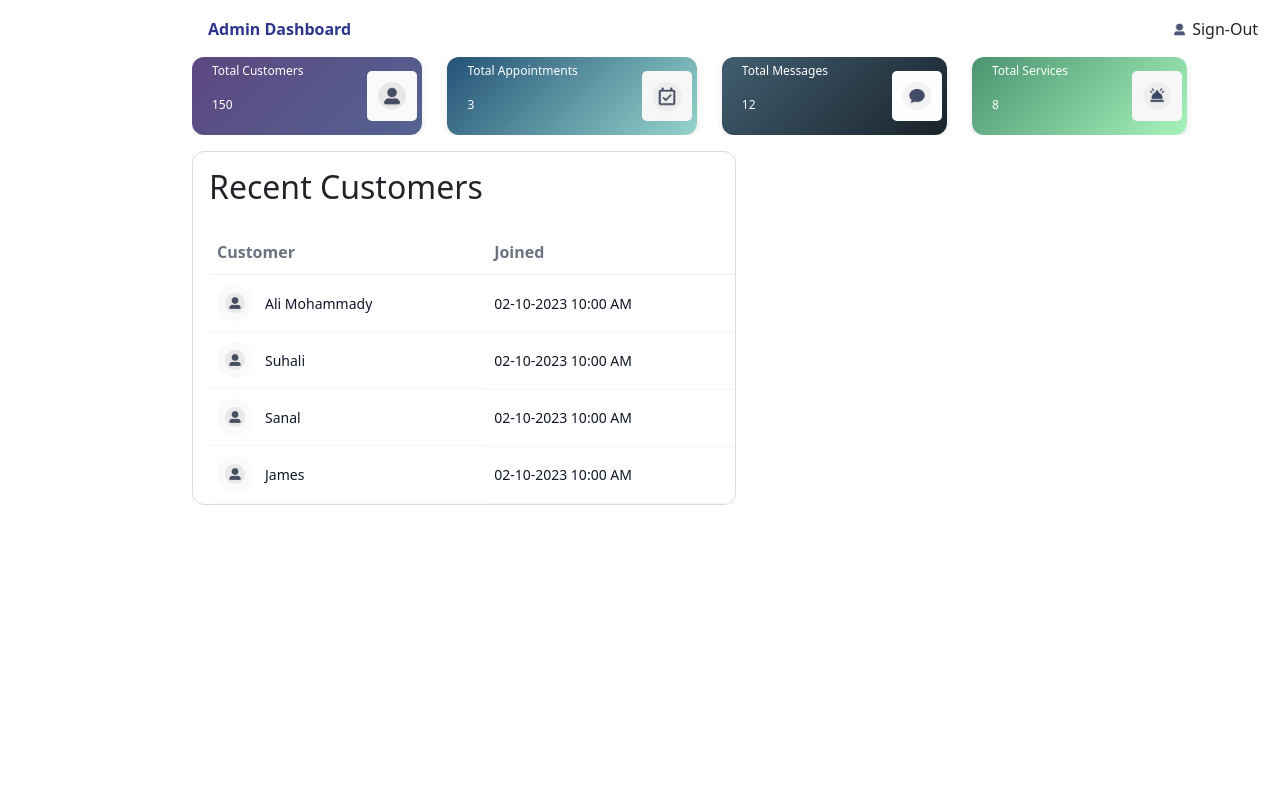
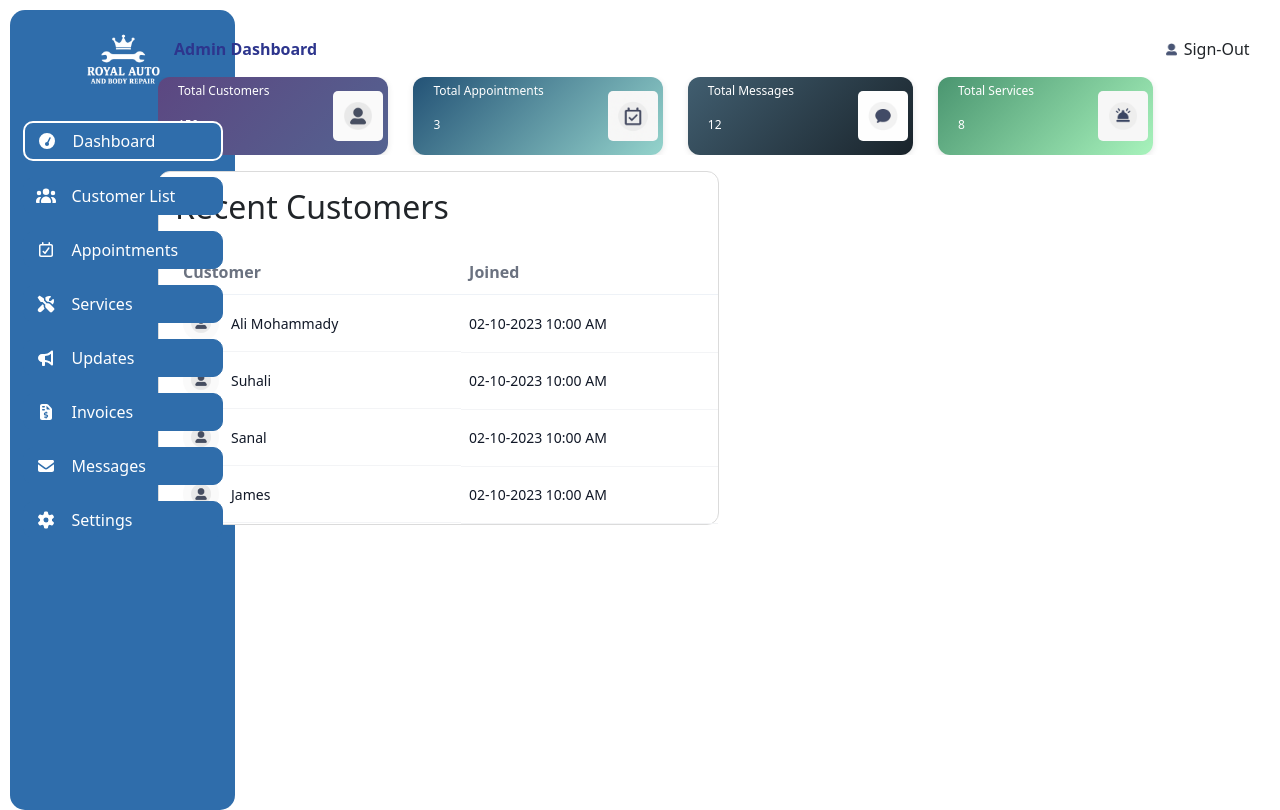
Before and after one commit to QuantumBits-CSUS-25-26/RoyalWebsite, a React (Create React App) app in the folder frontend/: page /admin in a window 1280 px wide. Built offline with nearby package versions, Linux system fonts and the light colour scheme.

Commit message:
RW-82
create side bar for admin dashboard, add navigation and new pages based off what is needed for nav side bar

```diff
--- a/frontend/package.json
+++ b/frontend/package.json
@@ -3,6 +3,9 @@
   "version": "0.1.0",
   "private": true,
   "dependencies": {
+    "@fortawesome/free-regular-svg-icons": "^7.1.0",
+    "@fortawesome/free-solid-svg-icons": "^7.1.0",
+    "@fortawesome/react-fontawesome": "^3.1.0",
     "@testing-library/dom": "^10.4.1",
     "@testing-library/jest-dom": "^6.9.1",
     "@testing-library/react": "^16.3.0",
--- a/frontend/src/App.css
+++ b/frontend/src/App.css
@@ -129,6 +129,10 @@
   font-size: 16px;
   cursor: pointer;
   transition: background-color 0.3s ease;
+}
+.admin-dashboard-content{
+  margin-top: -800px;
+  margin-left: -40px;
 }
 .admin-dashboard-header{
   display: flex;
@@ -287,3 +291,76 @@
     flex: 0 0 32px;
   }
 }
+
+
+/* begin admin side bar */
+.adminNav {
+  margin: 10px;
+  width: 225px;
+  background-color: #2F6DAB;
+  color: white;
+  border-radius: 15px;
+  height: 800px;
+  display: flex;
+  flex-direction: column;
+  align-items: center;
+}
+
+.adminNav .navButton {
+  background-color: #2F6DAB;
+  color: white;
+  border-color: #2F6DAB;
+  width: 200px;
+  text-align: left;
+  display: flex;
+  align-items: center;
+  gap: 1rem;
+  border-radius: 10px;
+}
+
+.adminNav .nav-link.active .navButton {
+  border: 2px solid white;
+  background-color: #2F6DAB;
+  color: white;
+  box-shadow: none;
+}
+
+.adminApts {
+  margin-top: -800px;
+  margin-left: -40px;
+}
+
+
+.adminCustomers {
+  margin-top: -800px;
+  margin-left: -40px;
+}
+
+
+.adminServices {
+  margin-top: -800px;
+  margin-left: -40px;
+}
+
+.updates {
+  margin-top: -800px;
+  margin-left: -40px;
+}
+
+
+.invoices {
+  margin-top: -800px;
+  margin-left: -40px;
+}
+
+
+.messages {
+  margin-top: -800px;
+  margin-left: -40px;
+}
+
+
+.settings {
+  margin-top: -800px;
+  margin-left: -40px;
+}
--- a/frontend/src/App.js
+++ b/frontend/src/App.js
@@ -7,6 +7,13 @@ import Services from './Pages/Services';
 import News from './Pages/News';
 import Login from './Pages/Login';
 import AdminDashboard from './Pages/AdminDashboard';
+import CustomerList from './Pages/AdminPages/CustomerList';
+import AdminAppointments from './Pages/AdminPages/Appointments';
+import AdminServices from './Pages/AdminPages/Services';
+import Updates from './Pages/AdminPages/Updates';
+import Invoices from './Pages/AdminPages/Invoices';
+import Messages from './Pages/AdminPages/Messages';
+import Settings from './Pages/AdminPages/Settings';
 
 
 function App() {
@@ -20,6 +27,13 @@ function App() {
         <Route path='/services' element={<Services />} />
         <Route path='/news' element={<News />} />
         <Route path='/admin' element={<AdminDashboard />} />
+        <Route path='/admin/customers' element={<CustomerList />} />
+        <Route path='/admin/appointments' element={<AdminAppointments />} />
+        <Route path='/admin/services' element={<AdminServices />} />
+        <Route path='/admin/updates' element={<Updates />} />
+        <Route path='/admin/invoices' element={<Invoices />} />
+        <Route path='/admin/messages' element={<Messages />} />
+        <Route path='/admin/settings' element={<Settings />} />
       </Routes>
     </div>
   );
--- /dev/null
+++ b/frontend/src/Components/AdminSideBar.js
@@ -0,0 +1,80 @@
+import { Navbar, Container, NavItem, Nav, NavbarBrand, Button } from 'reactstrap';
+import { NavLink } from 'react-router-dom';
+import Logo from '../images/logo.png';
+import { FontAwesomeIcon } from '@fortawesome/react-fontawesome';
+import { faGaugeSimpleHigh, faUsers, faScrewdriverWrench, faBullhorn, faFileInvoiceDollar, faEnvelope, faGear } from '@fortawesome/free-solid-svg-icons';
+import { faCalendarCheck } from '@fortawesome/free-regular-svg-icons';
+
+const AdminSideBar = () => {
+  return (
+    <div className='adminNav'>
+        <Navbar className='navbar rounded'>
+            <NavbarBrand className='ms-5 ps-2' href='/'>
+                <img src={Logo} alt='business logo' style={{ height: '85px', marginLeft: '30px' }} />
+            </NavbarBrand>
+            <Container>
+                <Nav vertical>
+                    <NavItem>
+                        <NavLink className='nav-link' to='/admin' end>
+                            <Button type='btn' className='navButton'>
+                                <FontAwesomeIcon icon={faGaugeSimpleHigh} /> Dashboard
+                            </Button>
+                        </NavLink>
+                    </NavItem>
+                    <NavItem>
+                        <NavLink className='nav-link' to='/admin/customers'>
+                            <Button type='btn' className='navButton'>
+                                <FontAwesomeIcon icon={faUsers} /> Customer List
+                            </Button>
+                        </NavLink>
+                    </NavItem>
+                    <NavItem>
+                        <NavLink className='nav-link' to='/admin/appointments'>
+                            <Button type='btn' className='navButton' >
+                                <FontAwesomeIcon icon={faCalendarCheck} /> Appointments
+                            </Button>
+                        </NavLink>
+                    </NavItem>
+                    <NavItem>
+                        <NavLink className='nav-link' to='/admin/services'>
+                            <Button type='btn' className='navButton'>
+                                 <FontAwesomeIcon icon={faScrewdriverWrench} /> Services
+                            </Button>
+                        </NavLink>
+                    </NavItem>
+                    <NavItem>
+                        <NavLink className='nav-link' to='/admin/updates'>
+                            <Button type='btn' className='navButton'>
+                                 <FontAwesomeIcon icon={faBullhorn} /> Updates
+                            </Button>
+                        </NavLink>
+                    </NavItem>
+                         <NavItem>
+                    <NavLink className='nav-link' to='/admin/invoices'>
+                            <Button type='btn' className='navButton'>
+                                <FontAwesomeIcon icon={faFileInvoiceDollar}/> Invoices
+                            </Button>
+                        </NavLink>
+                    </NavItem>
+                    <NavItem>
+                        <NavLink className='nav-link' to='/admin/messages'>
+                            <Button type='btn' className='navButton'>
+                                <FontAwesomeIcon icon={faEnvelope}/> Messages
+                            </Button>
+                        </NavLink>
+                    </NavItem>
+                    <NavItem>
+                        <NavLink className='nav-link' to='/admin/settings'>
+                            <Button type='btn' className='navButton' >
+                                <FontAwesomeIcon icon={faGear}/> Settings
+                            </Button>
+                        </NavLink>
+                    </NavItem>
+                </Nav>
+            </Container>
+        </Navbar>
+    </div>
+  )
+}
+
+export default AdminSideBar
--- a/frontend/src/Pages/AdminDashboard.js
+++ b/frontend/src/Pages/AdminDashboard.js
@@ -6,10 +6,12 @@ import appointmentIcon from '../images/appointment_Icon.png';
 import messageIcon from '../images/message_Icon.png';
 import serviceIcon from '../images/services_Icon.png';
 import adminIcon from "../images/sign_in_Icon.png"
+import AdminSideBar from "../Components/AdminSideBar";
 
 export default function AdminDashboard() {
     return (
         <section className="admin-dashboard">
+            <AdminSideBar />
             <div className="admin-dashboard-content">
                 <div className="admin-dashboard-header">
                    <span className="admin-dashboard-title">Admin Dashboard </span>
--- /dev/null
+++ b/frontend/src/Pages/AdminPages/Appointments.js
@@ -0,0 +1,14 @@
+import AdminSideBar from "../../Components/AdminSideBar";
+
+const Appointments = () => {
+  return (
+    <div>
+      <AdminSideBar />
+      <div className="adminApts">
+        Appointments
+      </div>
+    </div>
+  )
+}
+
+export default Appointments
--- /dev/null
+++ b/frontend/src/Pages/AdminPages/CustomerList.js
@@ -0,0 +1,13 @@
+import AdminSideBar from "../../Components/AdminSideBar"
+const CustomerList = () => {
+  return (
+    <div>
+      <AdminSideBar />
+      <div className="adminCustomers">
+        CustomerList
+      </div>
+    </div>
+  )
+}
+
+export default CustomerList
--- /dev/null
+++ b/frontend/src/Pages/AdminPages/Invoices.js
@@ -0,0 +1,12 @@
+import AdminSideBar from "../../Components/AdminSideBar";
+
+const Invoices = () => {
+  return (
+    <div>
+      <AdminSideBar />
+      <div className='invoices'>Invoices</div>
+    </div>
+  )
+}
+
+export default Invoices
--- /dev/null
+++ b/frontend/src/Pages/AdminPages/Messages.js
@@ -0,0 +1,12 @@
+import AdminSideBar from "../../Components/AdminSideBar";
+
+const Messages = () => {
+  return (
+    <div>
+      <AdminSideBar />
+      <div className='messages'>Messages</div>
+    </div>
+  )
+}
+
+export default Messages
--- /dev/null
+++ b/frontend/src/Pages/AdminPages/Services.js
@@ -0,0 +1,11 @@
+import AdminSideBar from "../../Components/AdminSideBar";
+const Services = () => {
+  return (
+    <div>
+      <AdminSideBar />
+      <div className='adminServices'>Services</div>
+    </div>
+  )
+}
+
+export default Services
--- /dev/null
+++ b/frontend/src/Pages/AdminPages/Settings.js
@@ -0,0 +1,12 @@
+import AdminSideBar from "../../Components/AdminSideBar";
+
+const Settings = () => {
+  return (
+    <div>
+      <AdminSideBar />
+      <div className='settings'>Settings</div>
+    </div>
+  )
+}
+
+export default Settings
--- /dev/null
+++ b/frontend/src/Pages/AdminPages/Updates.js
@@ -0,0 +1,12 @@
+import AdminSideBar from "../../Components/AdminSideBar";
+
+const Updates = () => {
+  return (
+    <div>
+      <AdminSideBar />
+      <div className='updates'>Updates</div>
+      </div>
+  )
+}
+
+export default Updates
```
Also changed, not shown: 1 other file (tests, documents, lock files or other folders).
